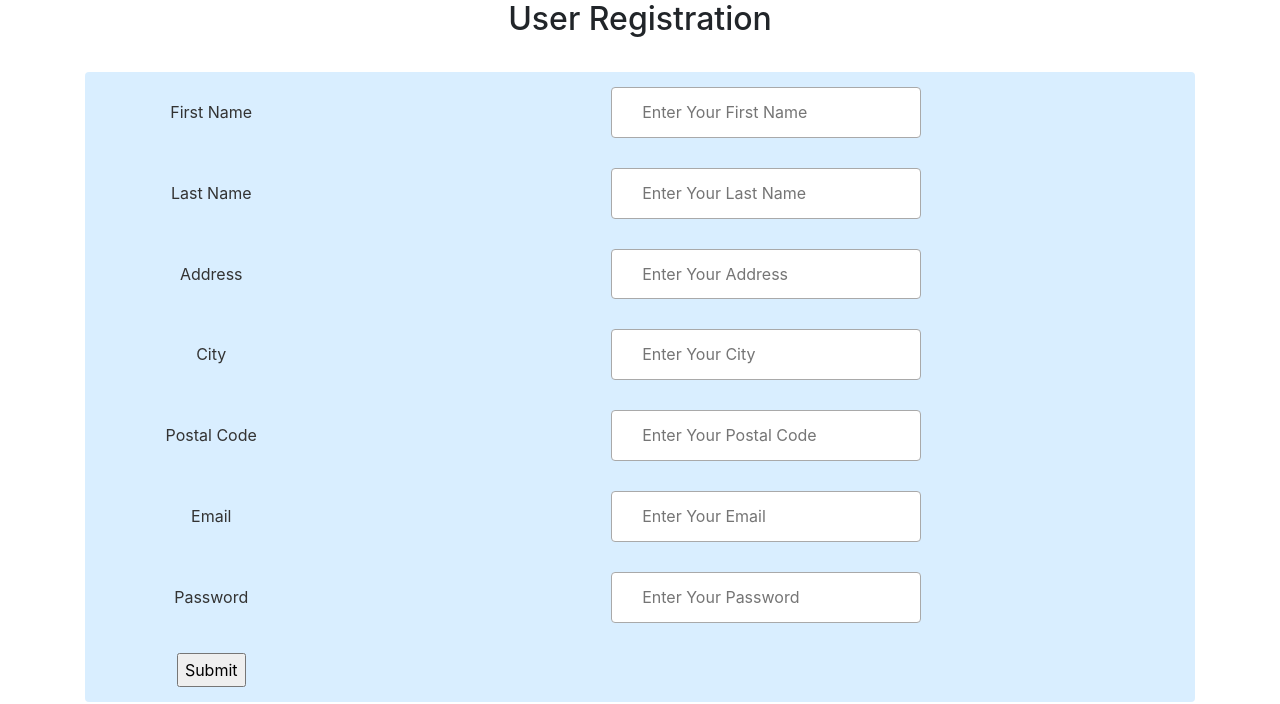
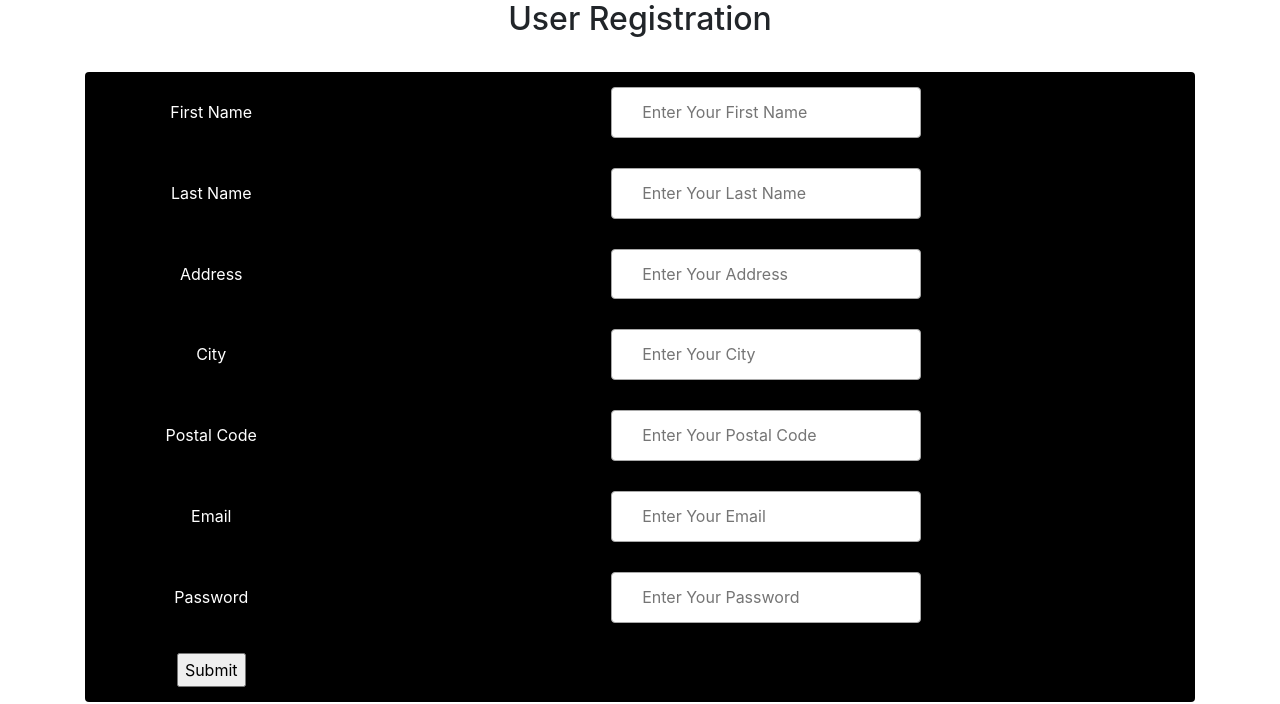
Before and after one commit to 1700128/RentATuxedo, a PHP site: page /registration.php in a window 1280 px wide. Shown: the part 96-800 px from the top of the page. Run offline with PHP 8.4, Linux system fonts and the light colour scheme.

Commit message:
last commit

```diff
--- a/registration.php
+++ b/registration.php
@@ -89,14 +89,14 @@ if ($_SERVER["REQUEST_METHOD"] == "POST") {//Check it is comming from a form
         background-color: #000;
     }
     .form-table {
-	background: #d9eeff;
+	background: #000;
 	width: 100%;
 	border-spacing: initial;
 	margin: 2px 0px;
 	word-break: break-word;
 	table-layout: auto;
 	line-height: 1.8em;
-	color: #333;
+	color: #FFF;
 	border-radius: 4px;
 	padding: 20px 40px;
 }
@@ -160,7 +160,7 @@ if ($_SERVER["REQUEST_METHOD"] == "POST") {//Check it is comming from a form
         </tr>
         <tr>
 		<td>Postal Code</td>
-        <td><input type="number" class="inputBox" name="user_postalcode" placeholder="Enter Your Postal Code"></td>
+        <td><input type="text" class="inputBox" name="user_postalcode" placeholder="Enter Your Postal Code"></td>
         </tr>
         <tr>
 		<td>Email</td>
```
